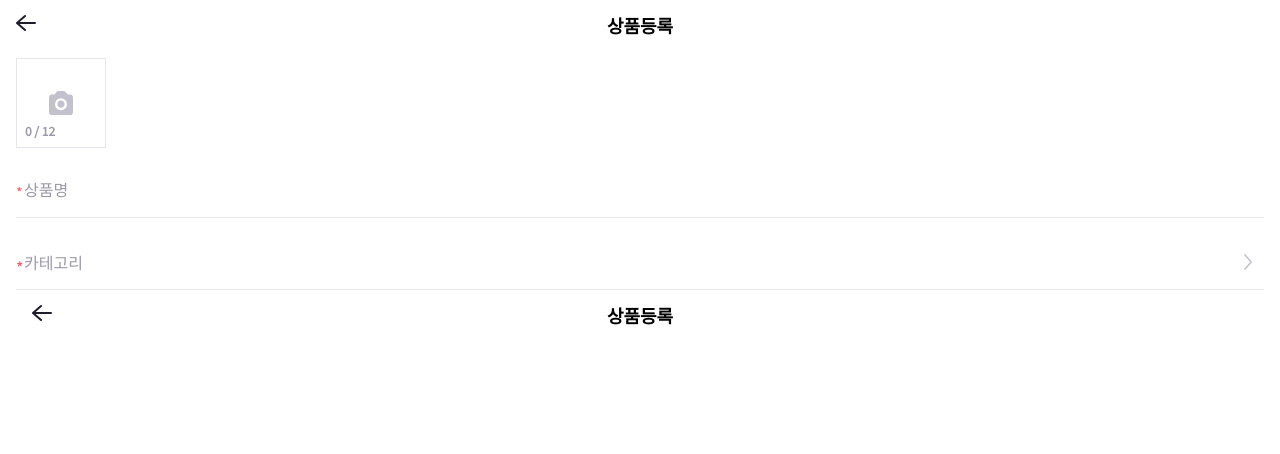
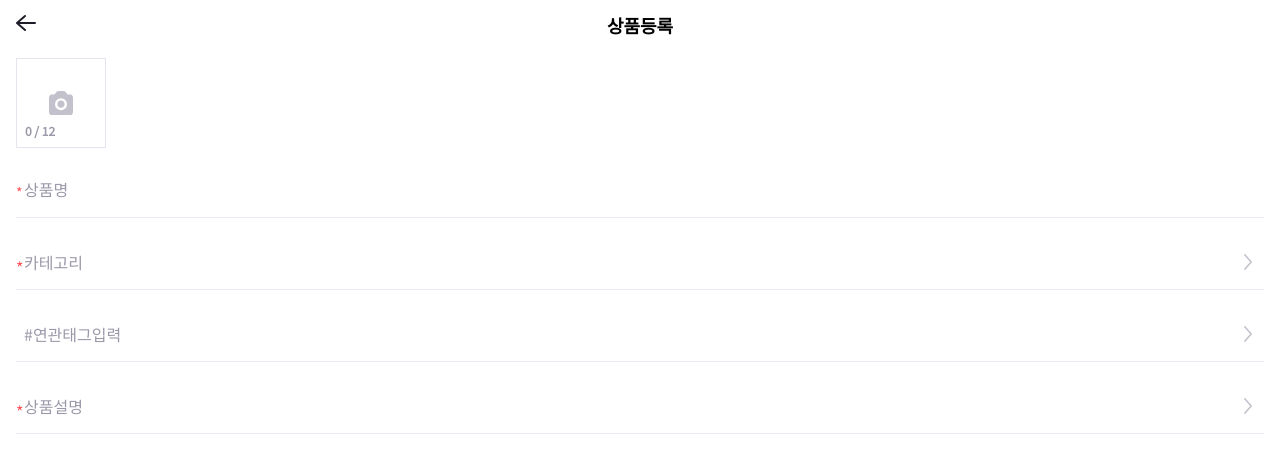
Before and after one commit to limsongeun94/bunjang_clone_mobile, a Next.js app: page /products/new in a window 1280 px wide. Shown: the top 454 px of the page. Built offline with nearby package versions, Linux system fonts and the light colour scheme.

Commit message:
상품등록페이지

```diff
--- a/app/_components/Category_select.tsx
+++ b/app/_components/Category_select.tsx
@@ -1,12 +1,44 @@
 import "../_styles/global.scss";
 import "../_styles/category_select.scss";
 
-export default () => {
+type ModalProps = {
+  viewMode: string;
+  setViewMode: React.Dispatch<React.SetStateAction<string>>;
+  setCategory: React.Dispatch<React.SetStateAction<string>>;
+};
+
+export default ({ viewMode, setViewMode, setCategory }: ModalProps) => {
+  const category_list = [
+    "피규어/인형",
+    "학습도구/문구/필기류",
+    "팬시/포토카드",
+    "인형/피규어(보이그룹)",
+    "희귀/수집품",
+    "키링/키케이스",
+    "기타(키덜트)",
+    "파우치/정리함(화장품)",
+    "액세서리",
+    "기타",
+    "인형(유아용)",
+    "케이스/보호필름/액세서리",
+    "의류/패션잡화",
+    "네일아트/스티커",
+    "가방/지갑",
+    "닌텐도/NDS/Wii",
+    "텀블러/물병",
+    "액세서리(기타)",
+    "퍼프/거울(뷰티소품)",
+    "만화",
+  ];
   return (
-    <div className="category_select_component">
+    <div
+      className={`category_select_component modal_bg ${
+        viewMode === "category" ? "modal_shown" : "modal_hidden"
+      }`}
+    >
       <div className="category_select_header">
         <div className="category_select_header_wrapper">
-          <button>
+          <button onTouchEnd={() => setViewMode("main")}>
             <svg width="20" height="20" viewBox="0 0 20 20">
               <g fill="#1E1D29">
                 <path
@@ -19,6 +51,25 @@ export default () => {
           <h1>상품등록</h1>
         </div>
       </div>
+      <div className="category_list_wapper">
+        <div className="category_list_header">전체 카테고리</div>
+        <div className="category_list">
+          {category_list.map((el, i) => {
+            return (
+              <div
+                onTouchEnd={() => {
+                  setCategory(el);
+                  setViewMode("main");
+                }}
+                key={i}
+                className="category_list_item"
+              >
+                {el}
+              </div>
+            );
+          })}
+        </div>
+      </div>
     </div>
   );
 };
--- a/app/_styles/category_select.scss
+++ b/app/_styles/category_select.scss
@@ -39,4 +39,23 @@
       }
     }
   }
+
+  .category_list_wapper {
+    .category_list_header {
+      padding: 15px;
+      font-size: 15px;
+      background-color: rgb(245, 245, 245);
+    }
+
+    .category_list {
+      .category_list_item {
+        border-bottom: 1px solid rgb(238, 238, 238);
+        padding: 0px 15px;
+        height: 48px;
+        display: flex;
+        align-items: center;
+        cursor: pointer;
+      }
+    }
+  }
 }
--- a/app/_styles/global.scss
+++ b/app/_styles/global.scss
@@ -30,3 +30,21 @@ $color-red: rgb(255, 80, 88);
     }
   }
 }
+
+.modal_bg {
+  position: absolute;
+  top: 0;
+  left: 0;
+  width: 100%;
+  height: 100%;
+  background-color: white;
+  z-index: 9999;
+}
+
+.modal_shown {
+  display: block;
+}
+
+.modal_hidden {
+  display: none;
+}
--- a/app/_styles/product_new.scss
+++ b/app/_styles/product_new.scss
@@ -8,6 +8,7 @@
     width: 100%;
     height: 50px;
     background-color: white;
+    z-index: 999;
 
     .product_new_header_wrapper {
       width: 100%;
@@ -148,7 +149,7 @@
         }
       }
 
-      .product_category {
+      .product_BTN {
         position: relative;
         width: 100%;
         height: 56px;
@@ -164,7 +165,14 @@
 
         span {
           font-size: 1rem;
+        }
+
+        .gray {
           color: rgb(155, 153, 169);
+        }
+
+        .black {
+          color: black;
         }
       }
     }
--- a/app/products/new/page.tsx
+++ b/app/products/new/page.tsx
@@ -38,6 +38,14 @@ export default () => {
     ]);
   };
 
+  // "main" | "category" | "tag" | "explain" | "location" | "search_location" | "etc"
+  const [viewMode, setViewMode] = useState("main");
+
+  const [name, setName] = useState("");
+  const [category, setCategory] = useState("카테고리");
+  const [tag, setTag] = useState(["#연관태그입력"]);
+  const [explain, setExplain] = useState("상품설명");
+
   return (
     <div className="product_new_page">
       <div className="product_new_header">
@@ -57,7 +65,7 @@ export default () => {
           <h1>상품등록</h1>
         </div>
       </div>
-      <form className="product_new_form">
+      <div className="product_new_form">
         <div className="product_img_container">
           <div className="input_div">
             <input
@@ -82,16 +90,53 @@ export default () => {
         <div className="form_wrapper">
           <label className="product_name">
             <span className="required">*</span>
-            <input type="text" placeholder="상품명" maxLength={40} value="" />
+            <input
+              type="text"
+              placeholder="상품명"
+              maxLength={40}
+              onChange={(e) => setName(e.target.value)}
+              value={name}
+            />
           </label>
-          <button type="button" className="product_category">
+          <button
+            type="button"
+            className="product_BTN"
+            onTouchEnd={() => setViewMode("category")}
+          >
             <span className="required">*</span>
-            <span>카테고리</span>
+            <span className={category === "카테고리" ? "gray" : "black"}>
+              {category}
+            </span>
             <img src="/icons/right_arrow.svg" />
           </button>
-          <Category_select />
+          <Category_select
+            viewMode={viewMode}
+            setViewMode={setViewMode}
+            setCategory={setCategory}
+          />
+          <button
+            type="button"
+            className="product_BTN"
+            onTouchEnd={() => setViewMode("tag")}
+          >
+            <span className={tag[0] === "#연관태그입력" ? "gray" : "black"}>
+              {tag}
+            </span>
+            <img src="/icons/right_arrow.svg" />
+          </button>
+          <button
+            type="button"
+            className="product_BTN"
+            onTouchEnd={() => setViewMode("explain")}
+          >
+            <span className="required">*</span>
+            <span className={explain === "상품설명" ? "gray" : "black"}>
+              {explain}
+            </span>
+            <img src="/icons/right_arrow.svg" />
+          </button>
         </div>
-      </form>
+      </div>
     </div>
   );
 };
```
